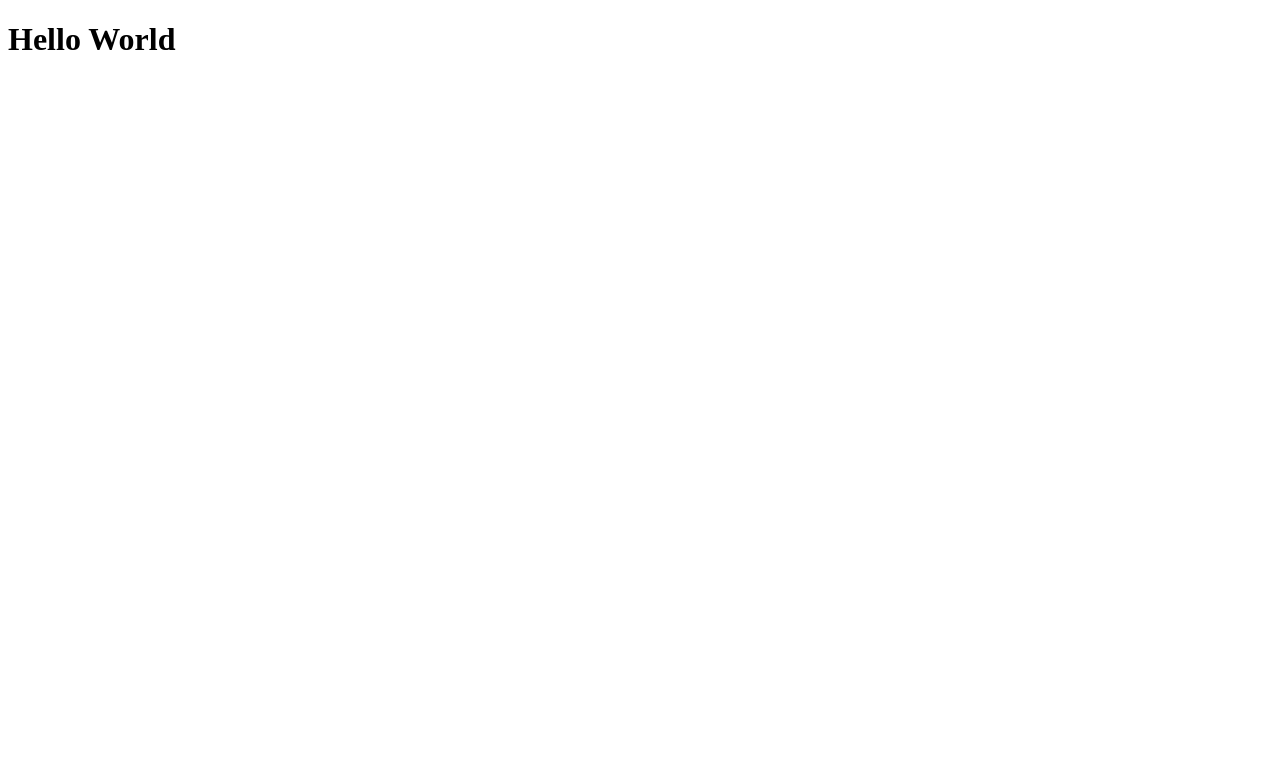
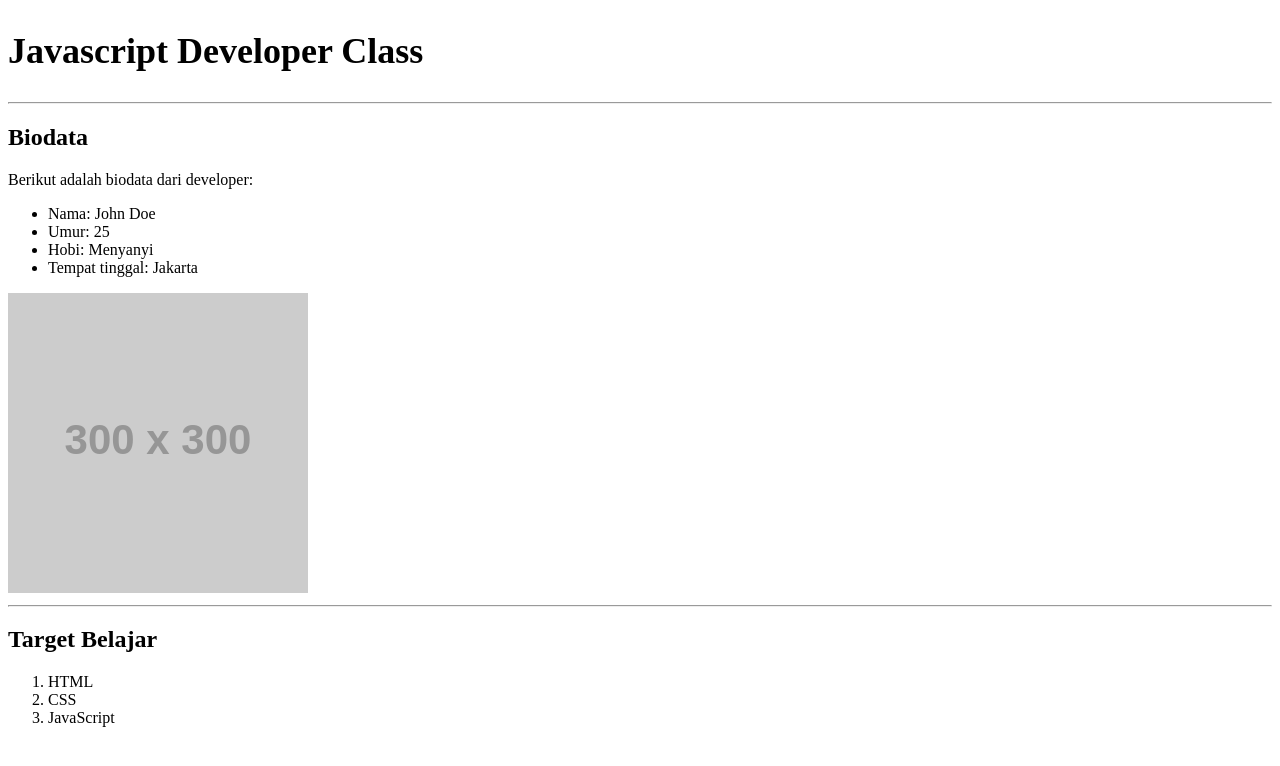
Before and after one commit to Shans8/Fundamental-HTML-CSS, a plain HTML site: page index.html in a window 1280 px wide. Drawn offline with Linux system fonts and the light colour scheme; placeholder pictures from the web are drawn by us.

Commit message:
layout: quiz page

```diff
--- a/index.html
+++ b/index.html
@@ -6,6 +6,29 @@
   <title>Quiz HTML</title>
 </head>
 <body>
-  <h1>Hello World</h1>
+  <section>
+    <h1 style="font-size: 36px;">Javascript Developer Class</h1>
+  </section>
+  <hr>
+  <section>
+    <h2>Biodata</h2>
+    <p>Berikut adalah biodata dari developer:</p>
+    <ul>
+      <li>Nama: John Doe</li>
+      <li>Umur: 25</li>
+      <li>Hobi: Menyanyi</li>
+      <li>Tempat tinggal: Jakarta</li>
+    </ul>
+    <img src="https://dummyimage.com/300" alt="">
+  </section>
+  <hr>
+  <section>
+    <h2>Target Belajar</h2>
+    <ol>
+      <li>HTML</li>
+      <li>CSS</li>
+      <li>JavaScript</li>
+    </ol>
+  </section>
 </body>
 </html>
```
